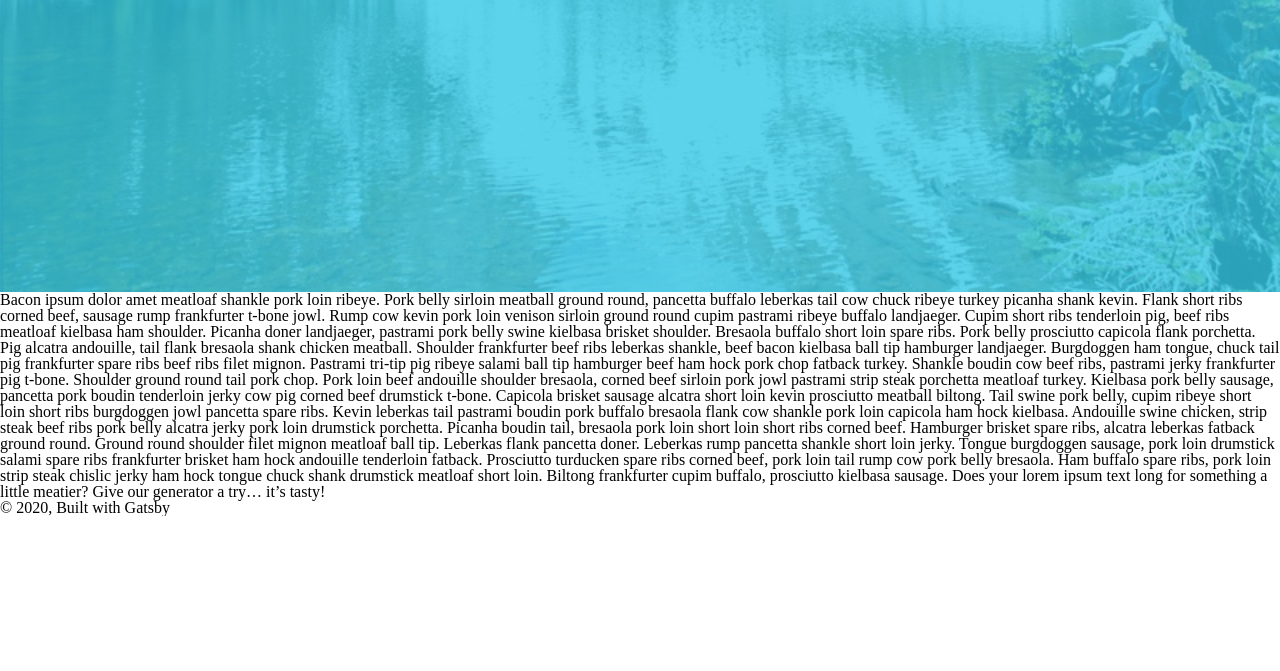
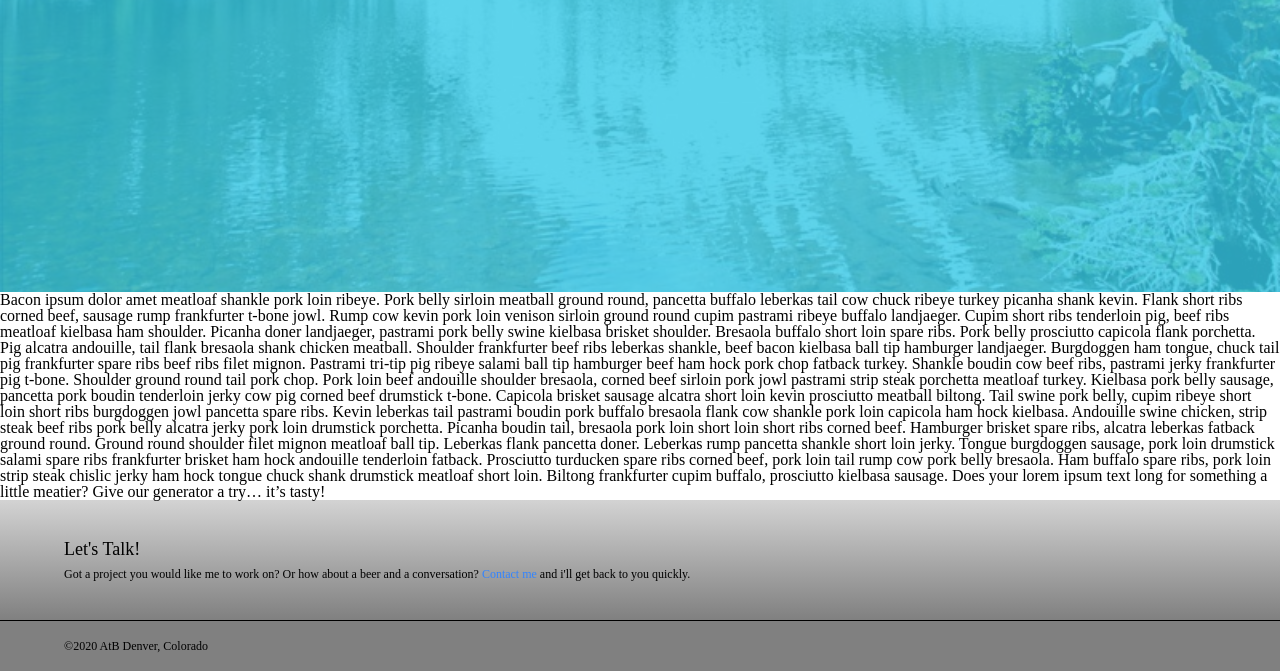
Before and after one commit to abiv23/gatsby-react-portfolio, a Gatsby site in the folder portfolio-site/: page / in a window 1280 px wide. Shown: the part 588-1259 px from the top of the page. Before the commit the page ends 1104 px from the top, so only its background shows below. Built offline with nearby package versions, Linux system fonts and the light colour scheme; Gatsby itself is replaced by a stand-in of ours.

Commit message:
footer v1 done

```diff
--- a/portfolio-site/src/components/footer/footer.js
+++ b/portfolio-site/src/components/footer/footer.js
@@ -0,0 +1,21 @@
+import React from "react";
+
+import styles from "./footer.module.scss";
+
+const Footer = () => {
+
+
+    return (
+        <footer>
+            <div className={styles.letsTalk}>
+                <h5>Let's Talk!</h5>
+                <p>Got a project you would like me to work on? Or how about a beer and a conversation? <a href="/contact.html">Contact me</a> and i'll get back to you quickly.</p>
+            </div>
+            <div className={styles.copyright}>
+                ©{new Date().getFullYear()} AtB Denver, Colorado
+            </div>
+        </footer>
+    )
+}
+
+export default Footer;
--- a/portfolio-site/src/components/footer/footer.module.scss
+++ b/portfolio-site/src/components/footer/footer.module.scss
@@ -0,0 +1,37 @@
+footer {
+    font-family: 'Raleway', 'sans-serif';
+    color: black;
+    .letsTalk {
+        height: 100px;
+        background-image: linear-gradient(lightgrey, grey);
+        padding-left: 5%;
+        padding-top: 10px;
+        padding-bottom: 10px;
+        border-bottom: 1px solid black;
+        display: flex;
+        flex-direction: column;
+        justify-content: center;
+        h5 {
+            font-size: 18px;
+        }
+        p {
+            font-weight: lighter;
+            font-size: 12px;
+            padding-top: 10px;
+            a {
+                color: #3284FF;
+            }
+        }
+    }
+    .copyright {
+        color: black;
+        background-color: grey;
+        height: 30px;
+        display: flex;
+        align-items: center;
+        padding-left: 5%;
+        padding-top: 10px;
+        padding-bottom: 10px;
+        font-size: 12px;
+    }
+}
--- a/portfolio-site/src/components/layout.js
+++ b/portfolio-site/src/components/layout.js
@@ -5,11 +5,10 @@
  * See: https://www.gatsbyjs.org/docs/use-static-query/
  */
 
-import React, { useState } from "react"
-import PropTypes from "prop-types"
-import { useStaticQuery, graphql } from "gatsby"
+import React, { useState } from "react";
 
-import TopNav from "./top-nav/top-nav"
+import TopNav from "./top-nav/top-nav";
+import Footer from "./footer/footer";
 
 const Layout = ({ children }) => {
 
@@ -19,17 +18,9 @@ const Layout = ({ children }) => {
     <>
       <TopNav visible={navVisible}/>
         <main onMouseMove={(e) => e.clientY < '50' ? setNavVisible(true) : setNavVisible(false) }>{children}</main>
-        <footer>
-          © {new Date().getFullYear()}, Built with
-          {` `}
-          <a href="https://www.gatsbyjs.org">Gatsby</a>
-        </footer>
+      <Footer />
     </>
   )
 }
 
-// Layout.propTypes = {
-//   children: PropTypes.node.isRequired,
-// }
-
 export default Layout
--- a/portfolio-site/src/components/top-nav/top-nav.js
+++ b/portfolio-site/src/components/top-nav/top-nav.js
@@ -1,4 +1,4 @@
-import React, { useState, useEffect } from "react"
+import React, { useState } from "react"
 
 import styles from "./top-nav.module.scss";
 import useBreakpoints from '../breakpoint-manager/breakpoints';
@@ -10,7 +10,7 @@ import useBreakpoints from '../breakpoint-manager/breakpoints';
 
 const TopNav = (props) => {
 
-  const [dropDownVisible, setDropDownVisible] = useState(true);
+  const [dropDownVisible, setDropDownVisible] = useState(false);
   const breakpoint = useBreakpoints();
 
   const Close = (props) => {
```
